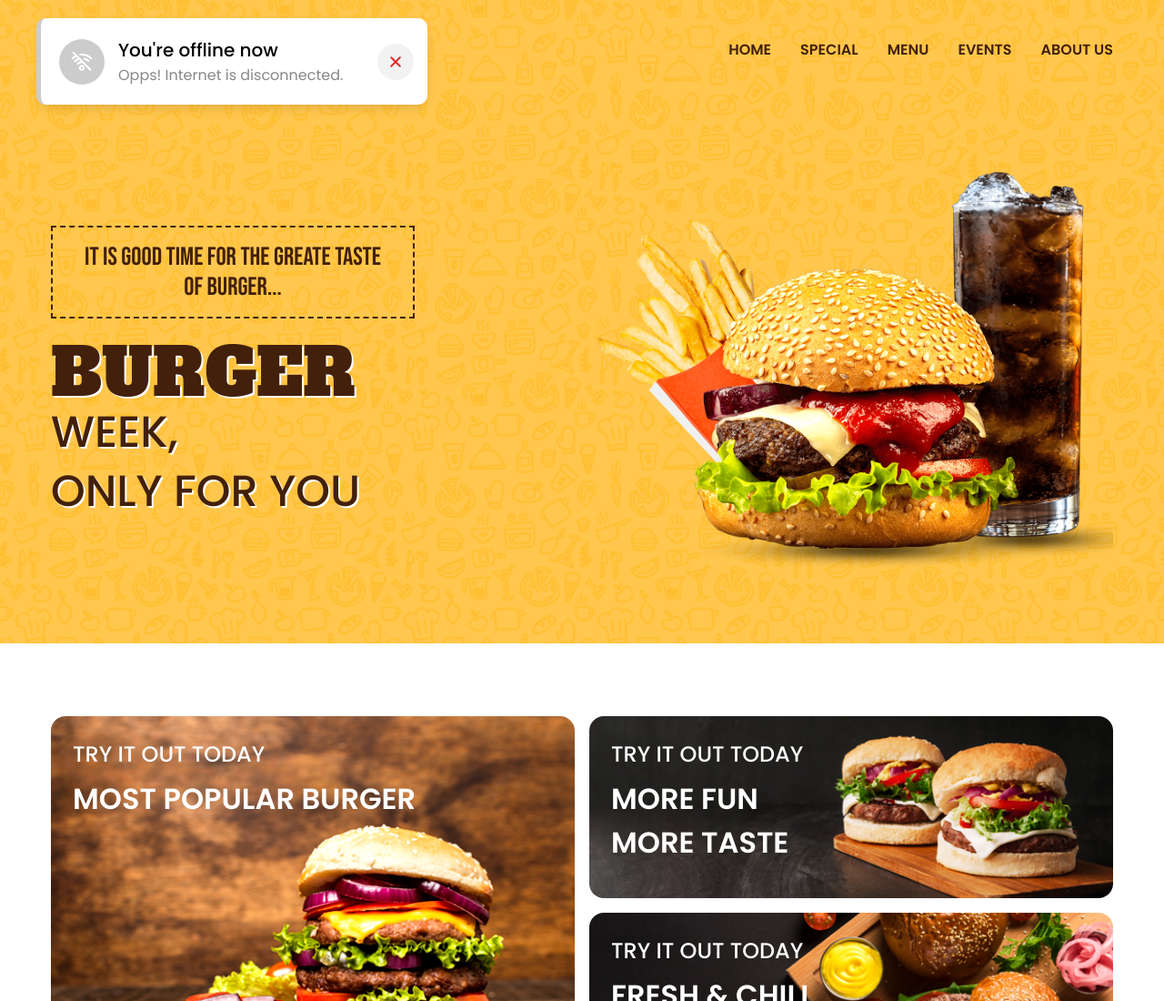
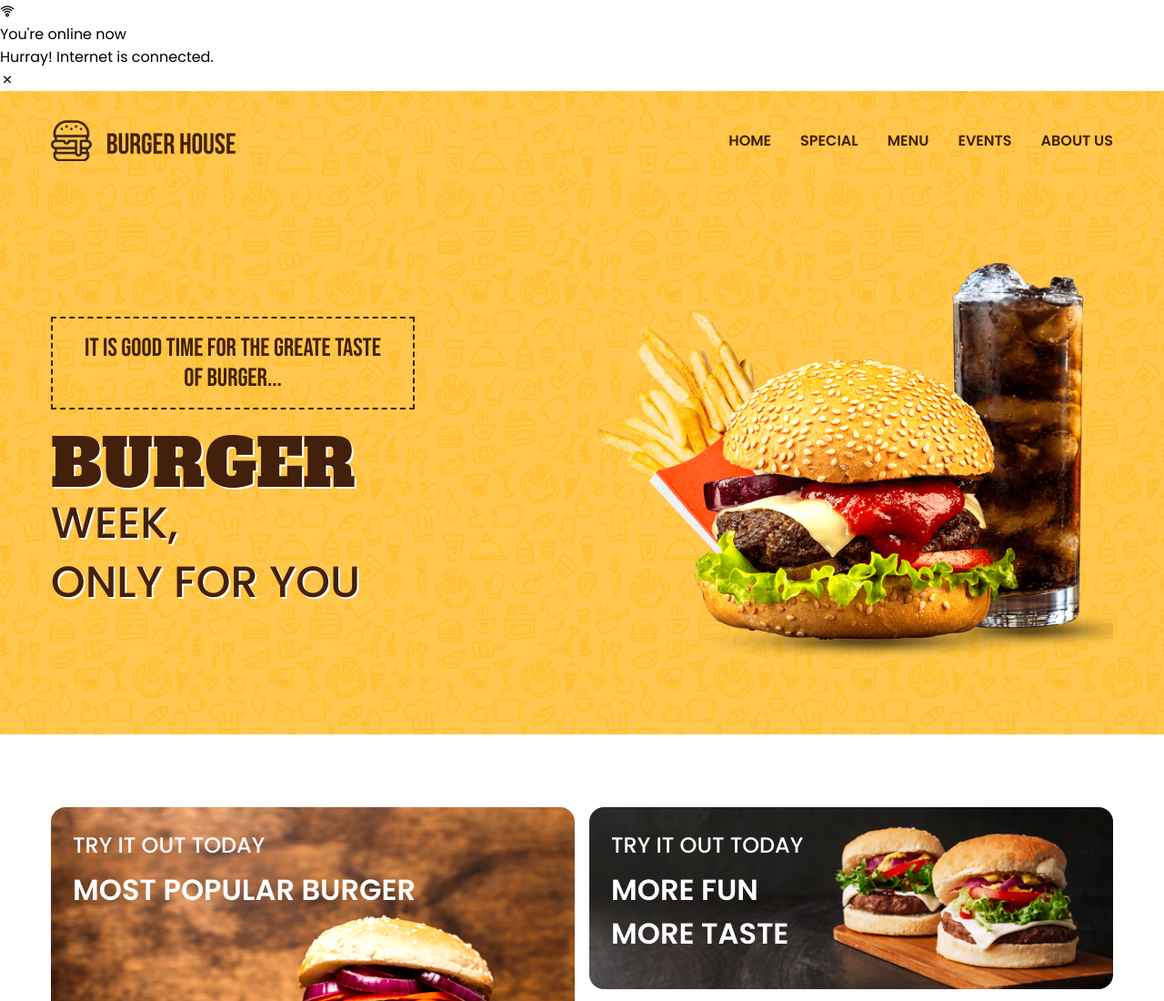
Before and after one commit to Rroy25/Internship_project_3, a plain HTML site: page index.html in a window 1280 px wide. Shown: the top 1100 px of the page at 91% size. Drawn offline with nearby package versions, Linux system fonts and the light colour scheme; no server answers.

Commit message:
Update index.html

```diff
--- a/index.html
+++ b/index.html
@@ -16,23 +16,23 @@
   </head>
   <body>
     <noscript>
-    <div id="js-disabled">
+    <div id="js-disabled5">
       <h2>JavaScript is Disabled</h2>
       <p>Please enable JavaScript to ensure the functionality of this website.</p>
     </div>
   </noscript>
-    <div class="wrapper2">
-      <div class="toast2">
-        <div class="content2">
-          <div class="icon2"><i class="uil uil-wifi"></i></div>
-          <div class="details2">
-            <span>You're online now</span>
-            <p>Hurray! Internet is connected.</p>
-          </div>
+  <div class="wrappe">
+    <div class="toas">
+      <div class="conten">
+        <div class="ico"><i class="uil uil-wifi"></i></div>
+        <div class="detail">
+          <span>You're online now</span>
+          <p>Hurray! Internet is connected.</p>
         </div>
-        <div class="close-icon"><i class="uil uil-times"></i></div>
       </div>
+      <div class="close-ico"><i class="uil uil-times"></i></div>
     </div>
+  </div>
     <header class="header">
       <nav>
         <div class="nav__header">
```
